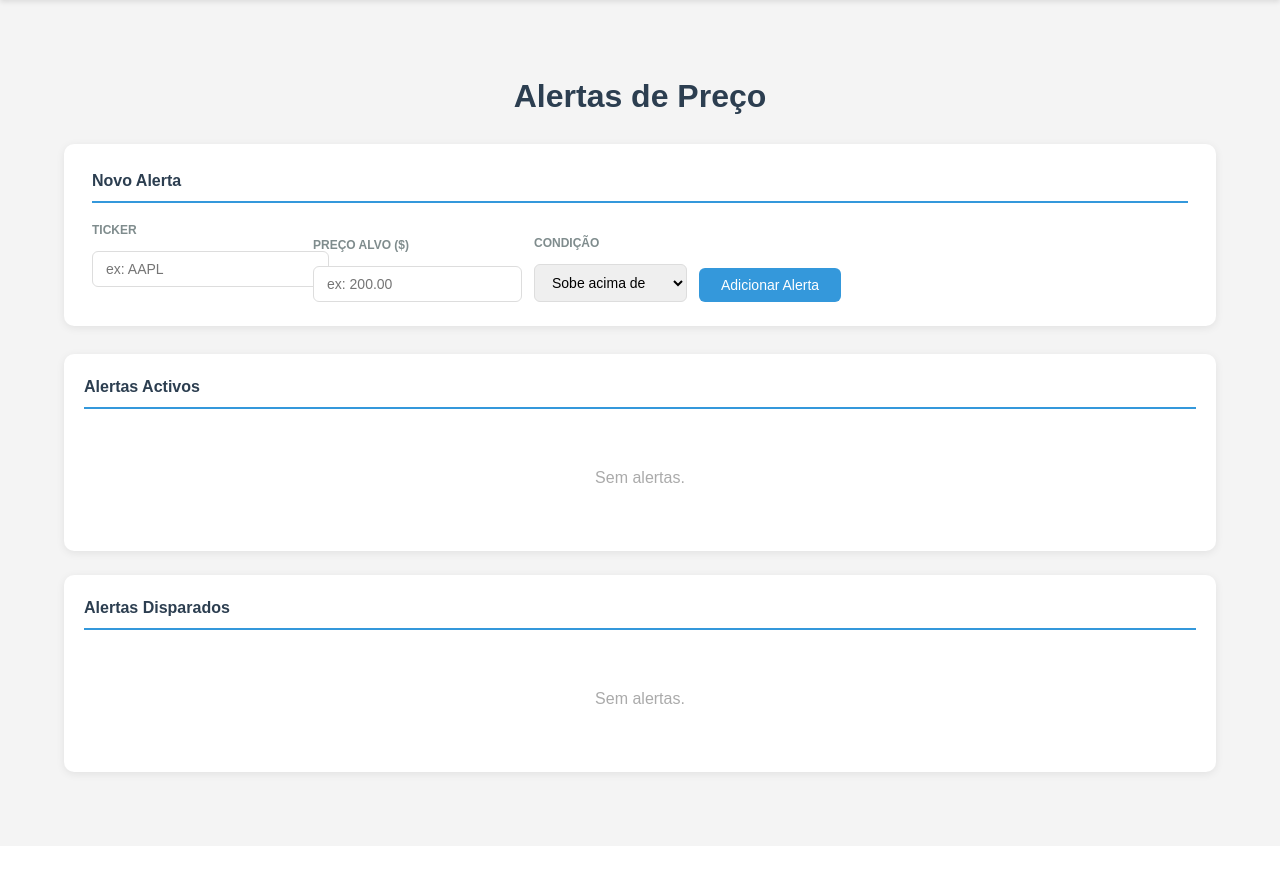
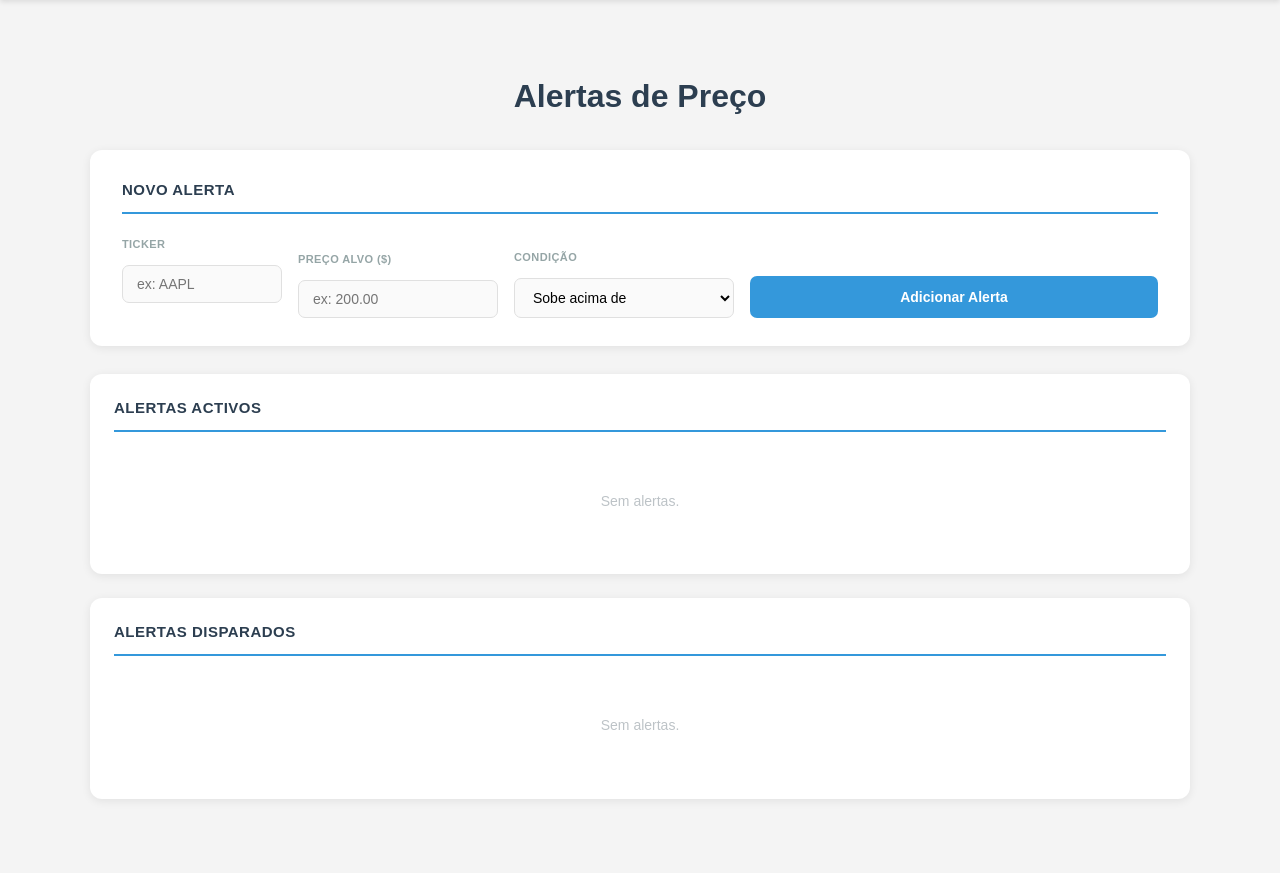
Before and after one commit to ricardocosta78/PortfolioManager, a Flask app: page /alerts in a window 1280 px wide. Shown: the part 49-922 px from the top of the page. Before the commit the page ends 829 px from the top, so only its background shows below. Run offline with Flask 3, Linux system fonts and the light colour scheme; data that the repository does not hold is empty.

Commit message:
Improve alerts page layout: grid form, better spacing and typography
Co-Authored-By: Claude Sonnet 4.6 <noreply@anthropic.com>

```diff
--- a/templates/alerts.html
+++ b/templates/alerts.html
@@ -6,68 +6,117 @@
     <title>Alertas de Preço</title>
     <link rel="stylesheet" href="{{ url_for('static', filename='css/style.css') }}" />
     <style>
-      .container { width: 90%; margin: 30px auto; }
+      .container { width: 90%; max-width: 1100px; margin: 30px auto; }
+
+      h1 { text-align: center; color: #2c3e50; margin-bottom: 28px; }
 
       /* Formulário */
       .form-card {
-        background: #fff; border-radius: 10px;
-        padding: 24px 28px; box-shadow: 0 2px 8px rgba(0,0,0,.08);
+        background: #fff; border-radius: 12px;
+        padding: 28px 32px; box-shadow: 0 2px 10px rgba(0,0,0,.08);
         margin-bottom: 28px;
       }
-      .form-card h2 { margin: 0 0 18px; font-size: 16px; color: #2c3e50;
-        border-bottom: 2px solid #3498db; padding-bottom: 8px; }
-      .form-row { display: flex; gap: 12px; flex-wrap: wrap; align-items: flex-end; }
-      .form-group { display: flex; flex-direction: column; gap: 5px; }
-      .form-group label { font-size: 12px; color: #7f8c8d; text-transform: uppercase; font-weight: bold; }
-      .form-group input, .form-group select {
-        padding: 9px 13px; border: 1px solid #ddd; border-radius: 6px;
-        font-size: 14px; min-width: 140px;
+      .form-card h2 {
+        margin: 0 0 22px; font-size: 15px; color: #2c3e50;
+        text-transform: uppercase; letter-spacing: .5px;
+        border-bottom: 2px solid #3498db; padding-bottom: 10px;
       }
-      .form-group input:focus, .form-group select:focus {
-        outline: none; border-color: #3498db;
+      .form-row {
+        display: grid;
+        grid-template-columns: 160px 200px 220px auto;
+        gap: 16px;
+        align-items: end;
       }
-      .btn-add { padding: 9px 22px; font-size: 14px; border-radius: 6px;
-        background: #3498db; color: #fff; border: none; cursor: pointer; width: auto; }
+      .form-group {
+        display: flex; flex-direction: column; gap: 6px;
+      }
+      .form-group label {
+        font-size: 11px; color: #95a5a6;
+        text-transform: uppercase; font-weight: 700; letter-spacing: .4px;
+      }
+      .form-group input,
+      .form-group select {
+        padding: 10px 14px; border: 1.5px solid #e0e0e0;
+        border-radius: 7px; font-size: 14px; width: 100%;
+        box-sizing: border-box; background: #fafafa;
+        transition: border-color .2s, background .2s;
+      }
+      .form-group input:focus,
+      .form-group select:focus {
+        outline: none; border-color: #3498db; background: #fff;
+      }
+      .btn-add {
+        padding: 10px 26px; font-size: 14px; font-weight: 600;
+        border-radius: 7px; background: #3498db; color: #fff;
+        border: none; cursor: pointer; width: auto; height: 42px;
+        transition: background .2s;
+      }
       .btn-add:hover { background: #2980b9; }
 
       /* Painéis */
-      .panel { background: #fff; border-radius: 10px;
-        padding: 20px; box-shadow: 0 2px 8px rgba(0,0,0,.08); margin-bottom: 24px; }
-      .panel h2 { margin: 0 0 16px; font-size: 16px; color: #2c3e50;
-        border-bottom: 2px solid #3498db; padding-bottom: 8px; }
+      .panel {
+        background: #fff; border-radius: 12px;
+        padding: 22px 24px; box-shadow: 0 2px 10px rgba(0,0,0,.08);
+        margin-bottom: 24px;
+      }
+      .panel h2 {
+        margin: 0 0 18px; font-size: 15px; color: #2c3e50;
+        text-transform: uppercase; letter-spacing: .5px;
+        border-bottom: 2px solid #3498db; padding-bottom: 10px;
+      }
 
       /* Tabela */
       table { width: 100%; border-collapse: collapse; font-size: 14px; }
-      th { text-align: left; padding: 10px 12px;
-        background: #2c3e50; color: #fff; font-size: 12px; text-transform: uppercase; }
-      td { padding: 10px 12px; border-bottom: 1px solid #f0f0f0; }
+      th {
+        text-align: left; padding: 11px 14px;
+        background: #2c3e50; color: #fff;
+        font-size: 11px; text-transform: uppercase; letter-spacing: .4px;
+      }
+      th:first-child { border-radius: 6px 0 0 0; }
+      th:last-child  { border-radius: 0 6px 0 0; }
+      td { padding: 11px 14px; border-bottom: 1px solid #f0f0f0; color: #2c3e50; }
       tr:last-child td { border-bottom: none; }
-      tr:hover td { background: #f8f9fa; }
+      tr:hover td { background: #f8fafc; }
 
-      .badge { display: inline-block; padding: 3px 10px;
-        border-radius: 12px; font-size: 12px; font-weight: bold; }
-      .badge.above { background: #d5f5e3; color: #1e8449; }
-      .badge.below { background: #fadbd8; color: #922b21; }
-      .badge.active { background: #d6eaf8; color: #1a5276; }
+      .badge {
+        display: inline-block; padding: 4px 12px;
+        border-radius: 20px; font-size: 12px; font-weight: 700;
+      }
+      .badge.above     { background: #d5f5e3; color: #1e8449; }
+      .badge.below     { background: #fadbd8; color: #922b21; }
+      .badge.active    { background: #d6eaf8; color: #1a5276; }
       .badge.triggered { background: #fdebd0; color: #784212; }
 
-      .btn-del { background: none; border: none; color: #e74c3c;
-        cursor: pointer; font-size: 16px; padding: 0; width: auto; }
+      .btn-del {
+        background: none; border: none; color: #e74c3c;
+        cursor: pointer; font-size: 17px; padding: 0; width: auto;
+        transition: color .2s;
+      }
       .btn-del:hover { color: #922b21; background: none; }
 
-      .empty { text-align: center; color: #aaa; padding: 40px; }
+      .empty {
+        text-align: center; color: #bdc3c7;
+        padding: 40px 20px; font-size: 14px;
+      }
 
-      /* Notificação topo */
+      /* Banner */
       #alertBanner {
-        display: none; background: #f39c12; color: #fff;
-        padding: 14px 20px; border-radius: 8px; margin-bottom: 20px;
-        font-weight: bold; font-size: 15px;
+        display: none; background: #e67e22; color: #fff;
+        padding: 14px 20px; border-radius: 10px; margin-bottom: 22px;
+        font-weight: 700; font-size: 15px;
+        box-shadow: 0 3px 10px rgba(230,126,34,.3);
       }
-      #alertBanner ul { margin: 8px 0 0 18px; font-weight: normal; font-size: 14px; }
+      #alertBanner ul { margin: 8px 0 0 20px; font-weight: 400; font-size: 14px; line-height: 1.7; }
 
-      @media (max-width: 700px) {
+      @media (max-width: 800px) {
+        .form-row { grid-template-columns: 1fr 1fr; }
+        .btn-add   { grid-column: span 2; }
         table { font-size: 12px; }
-        th, td { padding: 8px; }
+        th, td { padding: 8px 10px; }
+      }
+      @media (max-width: 480px) {
+        .form-row { grid-template-columns: 1fr; }
+        .btn-add   { grid-column: span 1; }
       }
     </style>
   </head>
```
